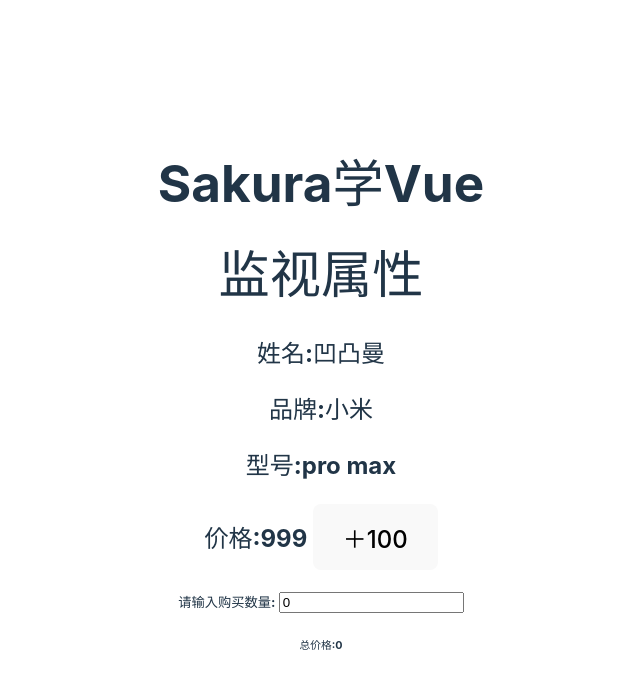
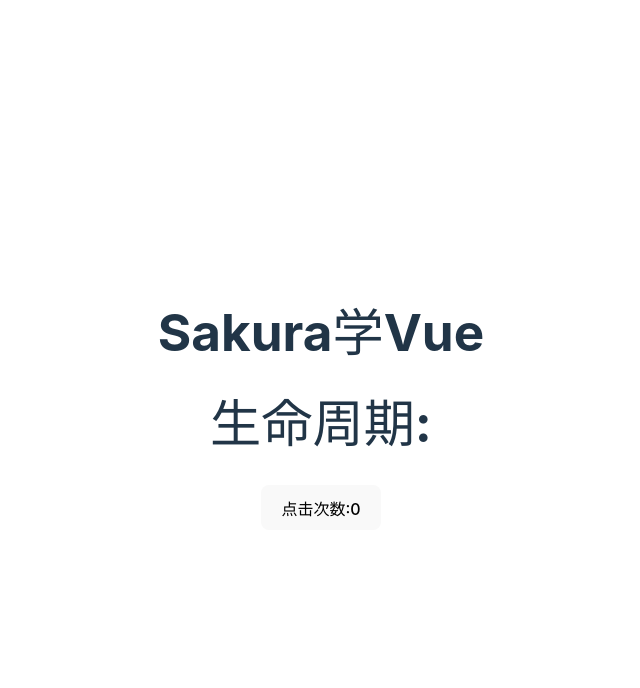
Before and after one commit to yzhisheng/4hLearnFrontEnd, a Vue app in the folder Vue3/vue-demo/: page / in a window 1280 px wide. Shown: the top 688 px of the page, without its empty margins (319-959 px from the left). Built offline with nearby package versions, Linux system fonts and the light colour scheme.

Commit message:
vue声明周期钩子函数

```diff
--- a/Vue3/vue-demo/src/App.vue
+++ b/Vue3/vue-demo/src/App.vue
@@ -6,6 +6,7 @@
 import Form from './components/5.表单绑定.vue'
 import JiSuan from './components/6.计算属性.vue'
 import JianTing from './components/7.监听.vue'
+import Life from './components/8.声明周期.vue'
 </script>
 
 <template>
@@ -16,7 +17,8 @@
   <!-- <Xiangying /> -->
   <!-- <Form /> -->
   <!-- <JiSuan /> -->
-  <JianTing />
+  <!-- <JianTing /> -->
+  <Life />
 </template>
 
 <style scoped></style>
--- /dev/null
+++ b/Vue3/vue-demo/src/components/8.声明周期.vue
@@ -0,0 +1,61 @@
+<script setup>
+import { computed, onBeforeMount, onBeforeUpdate, onMounted, onUpdated, reactive, ref, watch, watchEffect } from 'vue';
+
+
+let name = '凹凸曼'
+
+const car = reactive({
+    brand: '小米',
+    version: 'pro max',
+    price: 999
+})
+const count = ref("0")
+
+
+function addCount() {
+    count.value++;
+}
+
+
+//生命周期钩子函数
+
+//挂载
+
+//挂载前,页面元素还未加载
+onBeforeMount(() => {
+    console.log("onBeforeMount执行......")
+    console.log("定义的变量conunt:", count.value)
+    console.log("按钮是否已加载:", document.getElementById("btn"))
+})
+//挂载后,页面元素已加载
+onMounted(() => {
+    console.log("onMounted执行......")
+    console.log("定义的变量conunt:", count.value)
+    console.log("按钮是否已加载:", document.getElementById("btn"))
+})
+
+//更新
+
+//数据更新前,内容还未加载到页面上，但数据发生更新
+onBeforeUpdate(() => {
+    console.log("onBeforeUpdate执行......")
+    console.log("更新前，变量count:", count.value)
+    console.log("更新前，按钮内容:", document.getElementById("btn").innerHTML)
+})
+
+//数据更新后,最新数据加载到页面上
+onUpdated(() => {
+    console.log("onMounted执行......")
+    console.log("更新后，变量count:", count.value)
+    console.log("更新后，按钮内容:", document.getElementById("btn").innerHTML)
+})
+
+</script>
+
+
+<template>
+    <h1>生命周期:</h1>
+    <button id="btn" @click="addCount">点击次数:{{ count }}</button>
+</template>
+
+<style scoped></style>
```
